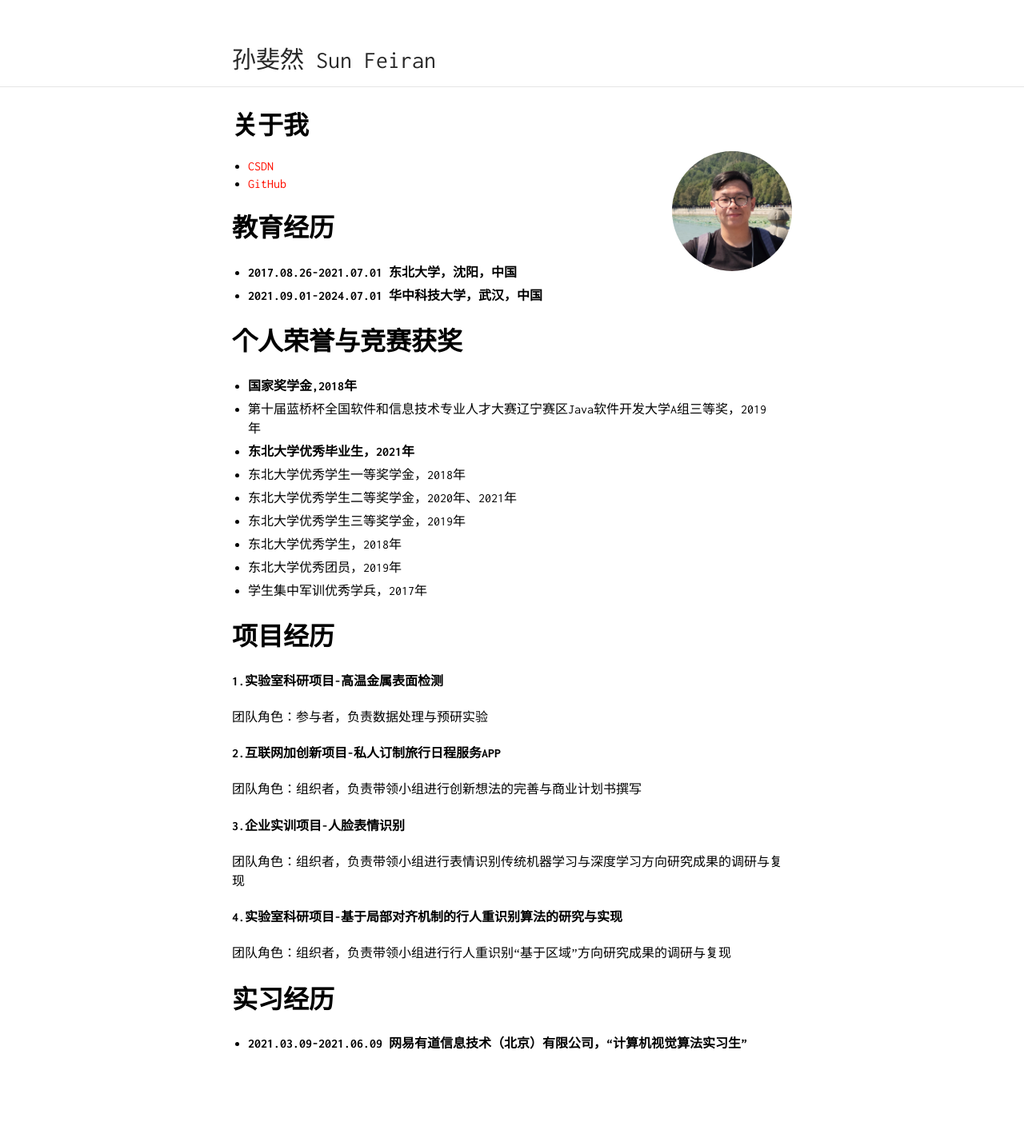
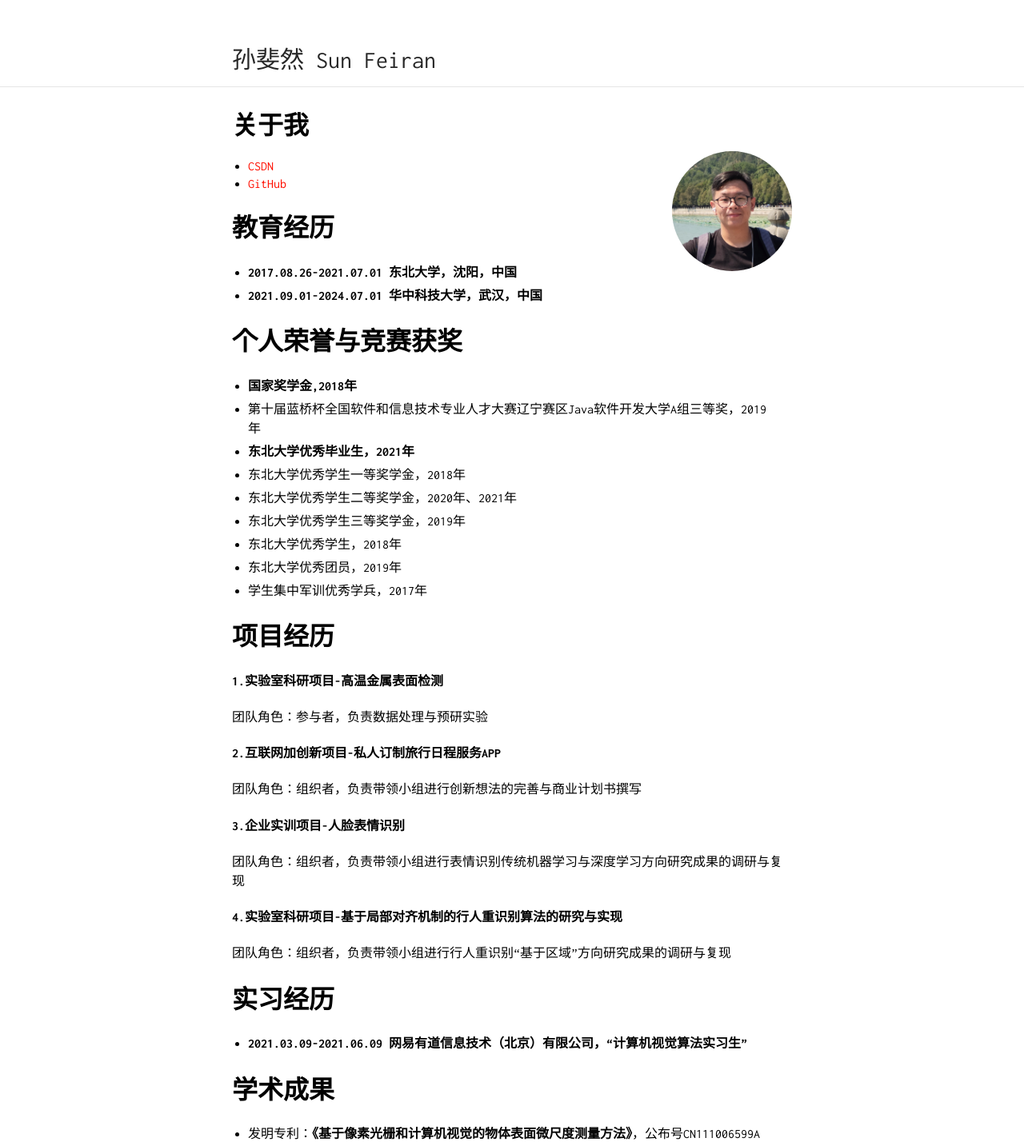
Before and after one commit to OrientTraveller/OrientTraveller.github.io, a Jekyll site: the page built from index.md, in a window 1280 px wide. Shown: the whole page at 80% size. Built offline with Jekyll 4.4.1, drawn with Linux system fonts in a browser that asks for light colours; our own code applies the rules of GitHub Pages for plain Markdown files; comment, search, counter and statistics services are not loaded; before the commit the page ends 1315 px from its top, so only the background shows below that.

Commit message:
Update index.md

```diff
--- a/index.md
+++ b/index.md
@@ -31,3 +31,6 @@
 
 # 实习经历
 - **2021.03.09-2021.06.09  网易有道信息技术（北京）有限公司，“计算机视觉算法实习生”**
+
+# 学术成果
+- 发明专利：**《基于像素光栅和计算机视觉的物体表面微尺度测量方法》**，公布号CN111006599A
```
